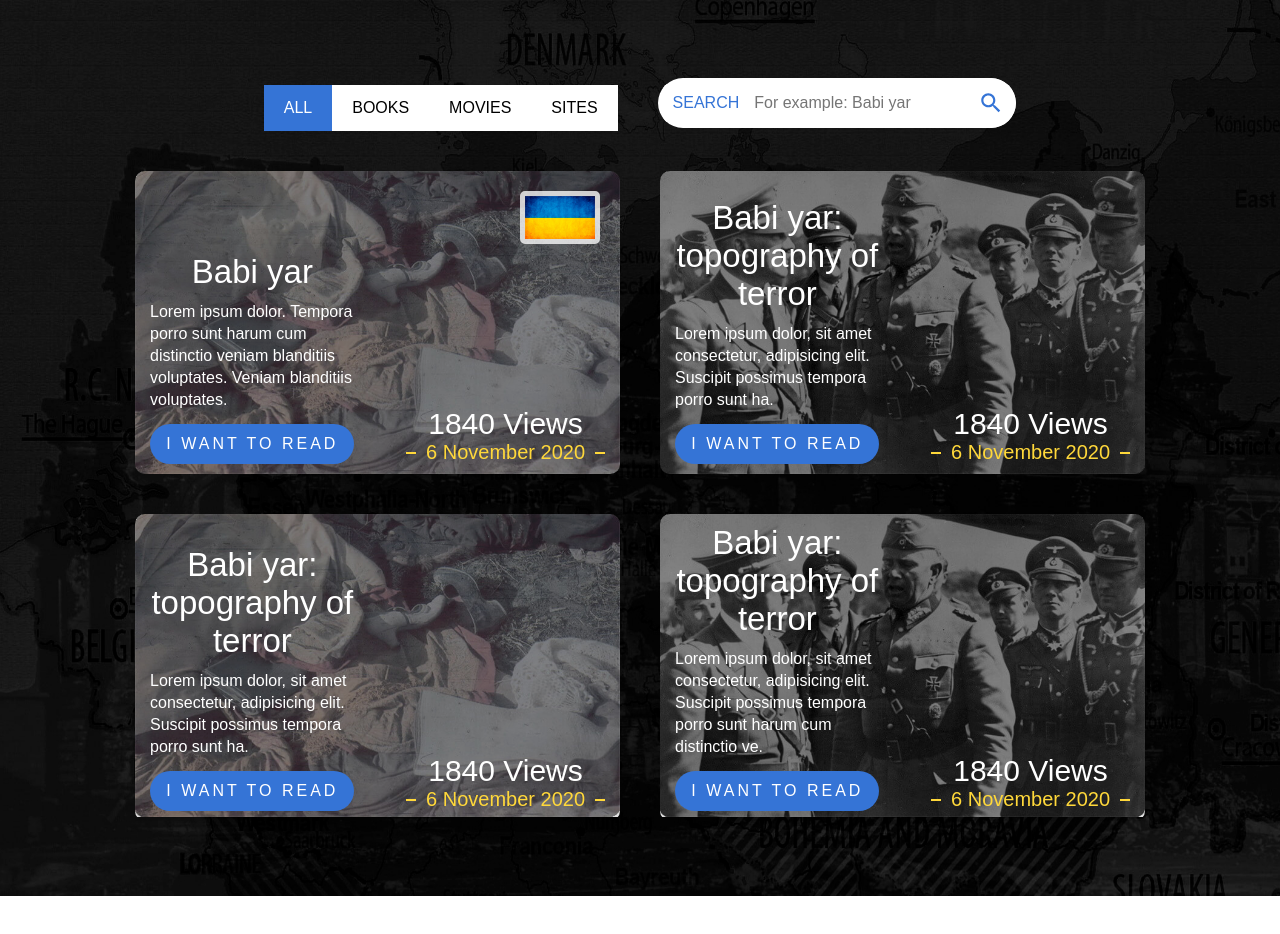
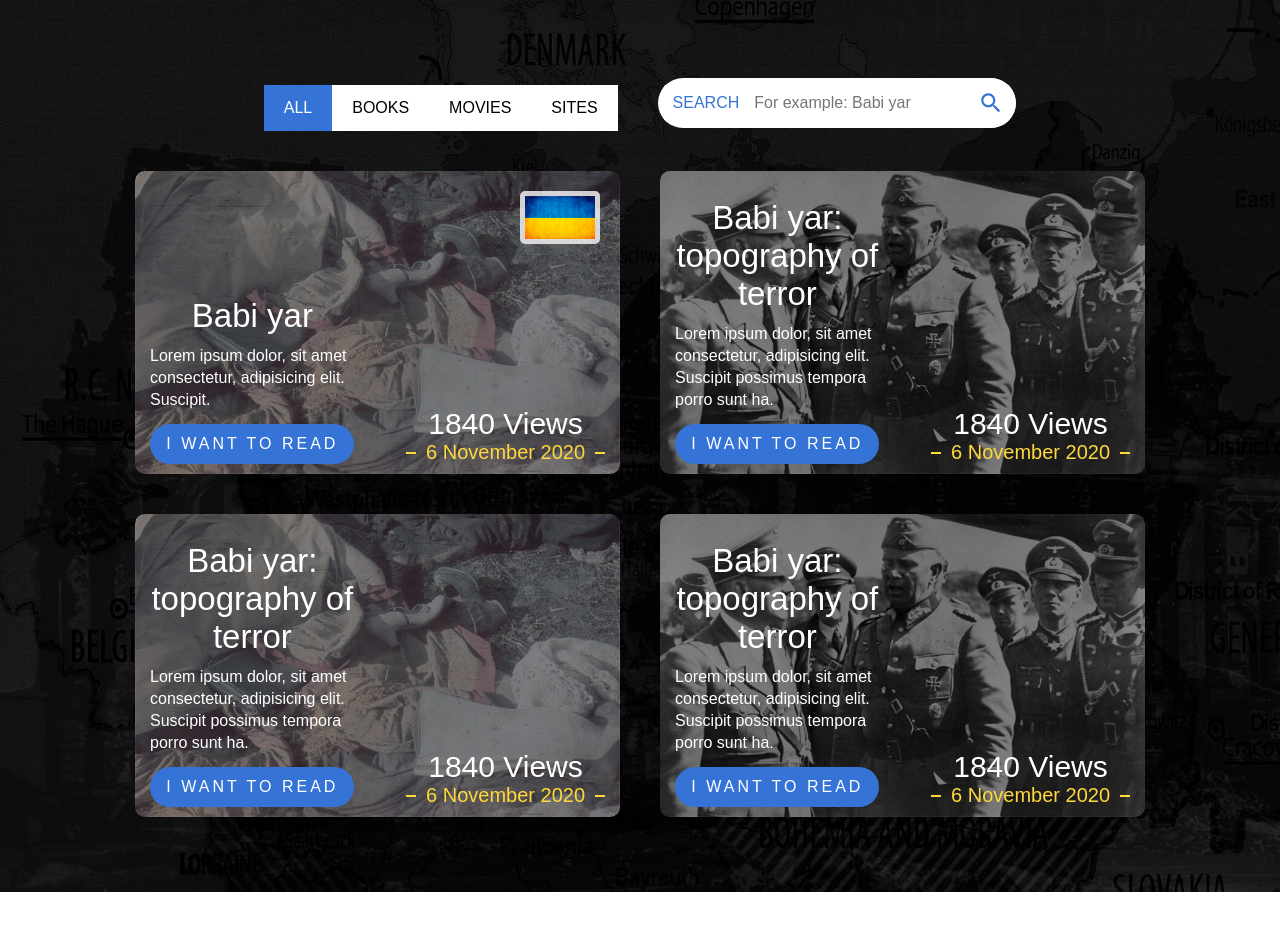
Before and after one commit to alexkotsubo/wardocumentary, a plain HTML site: page index.html in a window 1280 px wide. Shown: the top 934 px of the page. Drawn offline with Linux system fonts and the light colour scheme.

Commit message:
Update index.html

```diff
--- a/index.html
+++ b/index.html
@@ -54,7 +54,7 @@
 
 							<div class="header-article__content">
 								<h2 class="header-article__title">Babi yar</h2>
-								<p class="header-article__excerpt">Lorem ipsum dolor. Tempora porro sunt harum cum distinctio veniam blanditiis voluptates. Veniam blanditiis voluptates.</p>
+								<p class="header-article__excerpt">Lorem ipsum dolor, sit amet consectetur, adipisicing elit. Suscipit.</p>
 								<a href="#" class="btn header-article__btn">I want to read</a>
 							</div>
 
@@ -99,7 +99,7 @@
 						<div class="header-article__wrap">
 							<div class="header-article__content">
 								<h2 class="header-article__title">Babi yar: topography of terror</h2>
-								<p class="header-article__excerpt">Lorem ipsum dolor, sit amet consectetur, adipisicing elit. Suscipit possimus tempora porro sunt harum cum distinctio ve.</p>
+								<p class="header-article__excerpt">Lorem ipsum dolor, sit amet consectetur, adipisicing elit. Suscipit possimus tempora porro sunt ha.</p>
 								<a href="#" class="btn header-article__btn">I want to read</a>
 							</div>
 
```
